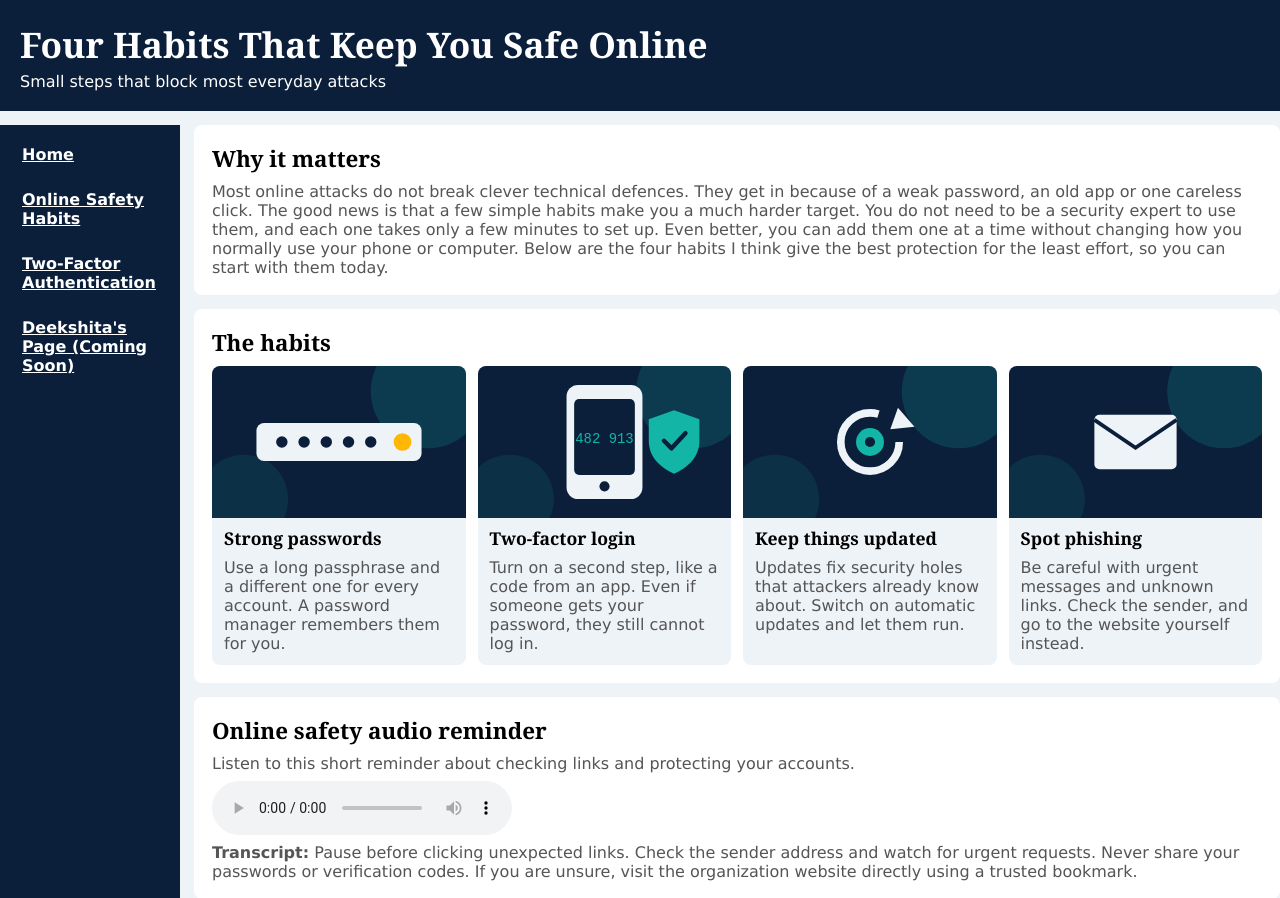
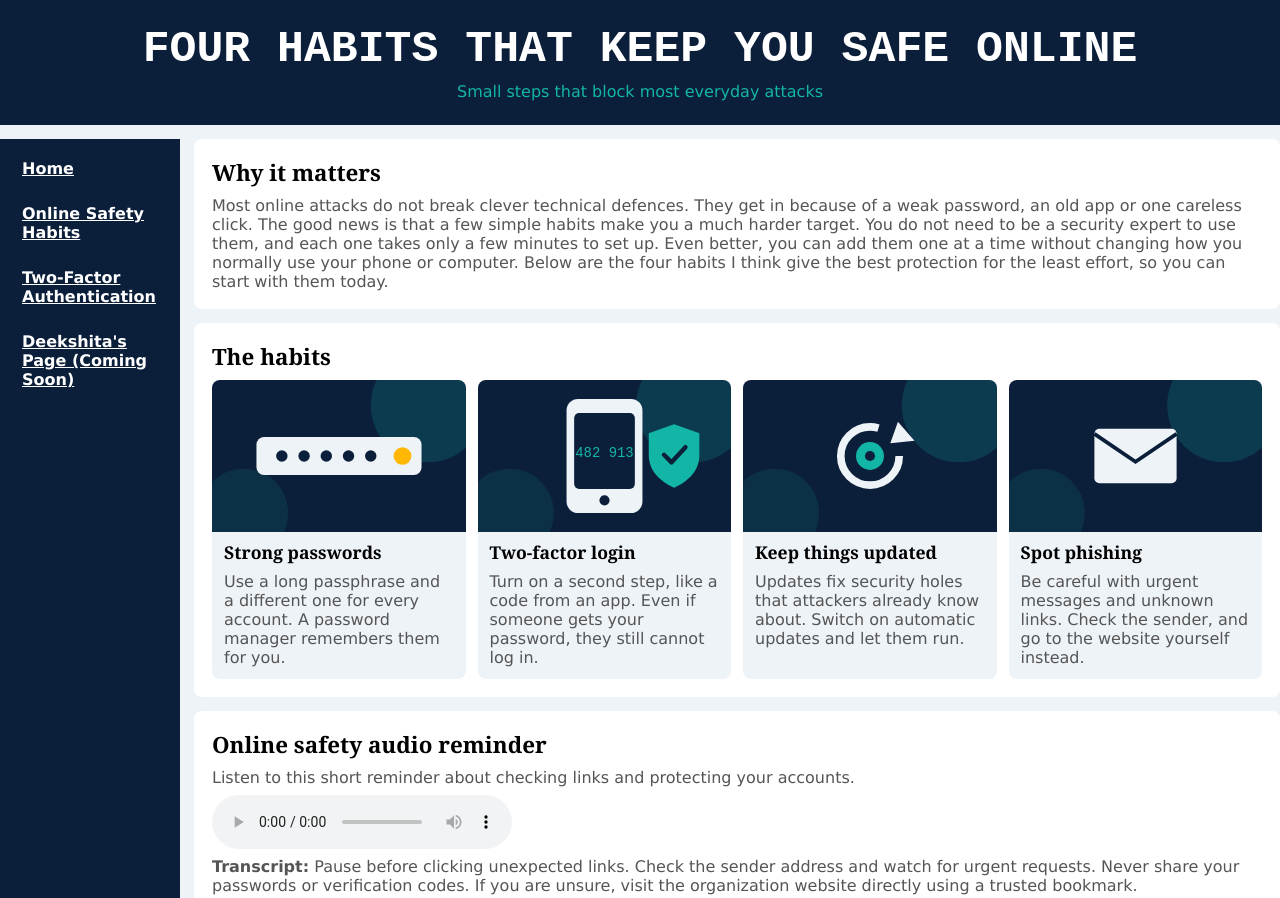
Before and after one commit to trishaagrawal31/ISTE_Assignment_2, a plain HTML site: page trisha.html in a window 1280 px wide. Shown: the top 898 px of the page. Drawn offline with Linux system fonts and the light colour scheme.

Commit message:
fixed header

```diff
--- a/assets/css/trisha.css
+++ b/assets/css/trisha.css
@@ -38,25 +38,27 @@ body {
   padding: 0;
 }
 
-/* Header: spans both columns on row 1. */
+/* CONTRAST: the white title and teal subtitle stand out on the navy header. */
 header {
   grid-column: 1 / -1;
   grid-row: 1;
-  padding: 20px;
+  padding: 24px;
   color: #ffffff;
   background: #0b1f3a;
+  text-align: center;
 }
 
-/* Header title: large white Georgia text on the deep navy background. */
+/* CONTRAST: the large centered white title leads the smaller teal subtitle. */
 header h1 {
-  font-family: Georgia, "Times New Roman", serif;
-  font-size: 2.2rem;
+  font-family: "Courier New", monospace;
+  font-size: 2.8rem;
   color: #ffffff;
 }
 
-/* Header subtitle: a small gap above it keeps it close to the title. */
+/* Header subtitle: teal separates it from the main title. */
 header p {
-  margin-top: 4px;
+  margin-top: 8px;
+  color: #12b5a6;
 }
 
 /* Nav: sits in column 1 of row 2 (left side). A grid with one column
--- a/trisha.html
+++ b/trisha.html
@@ -15,7 +15,7 @@
   <div class="page">
 
     <header>
-      <h1>Four Habits That Keep You Safe Online</h1>
+      <h1>FOUR HABITS THAT KEEP YOU SAFE ONLINE</h1>
       <p>Small steps that block most everyday attacks</p>
     </header>
 
```
